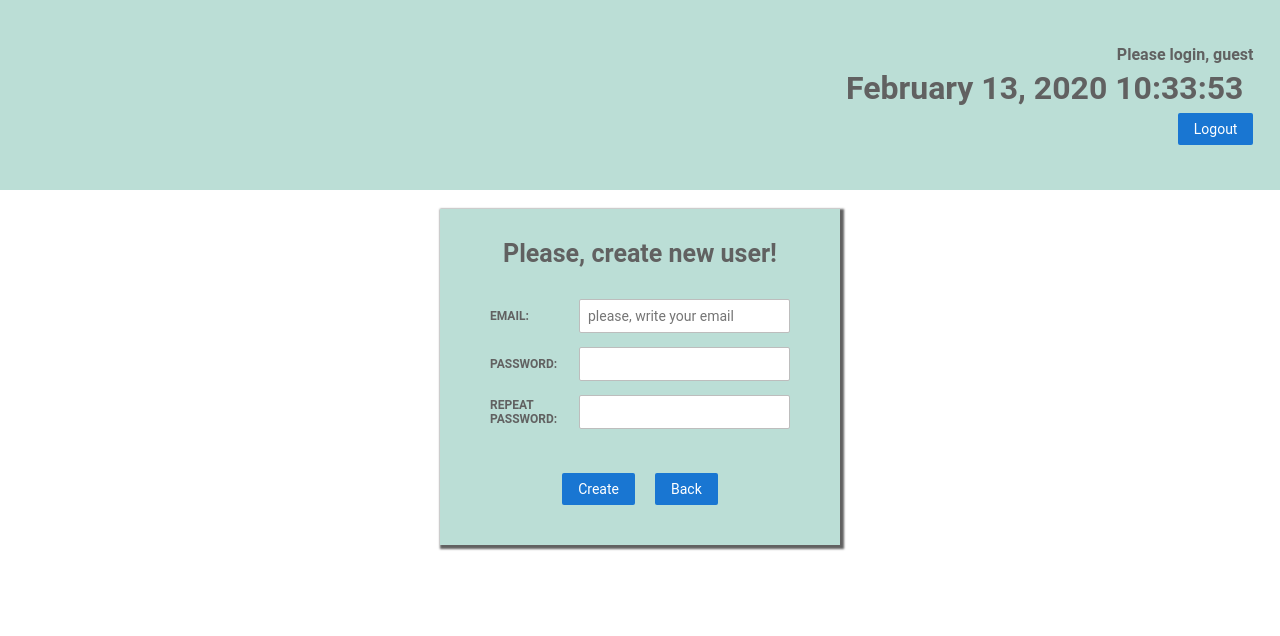
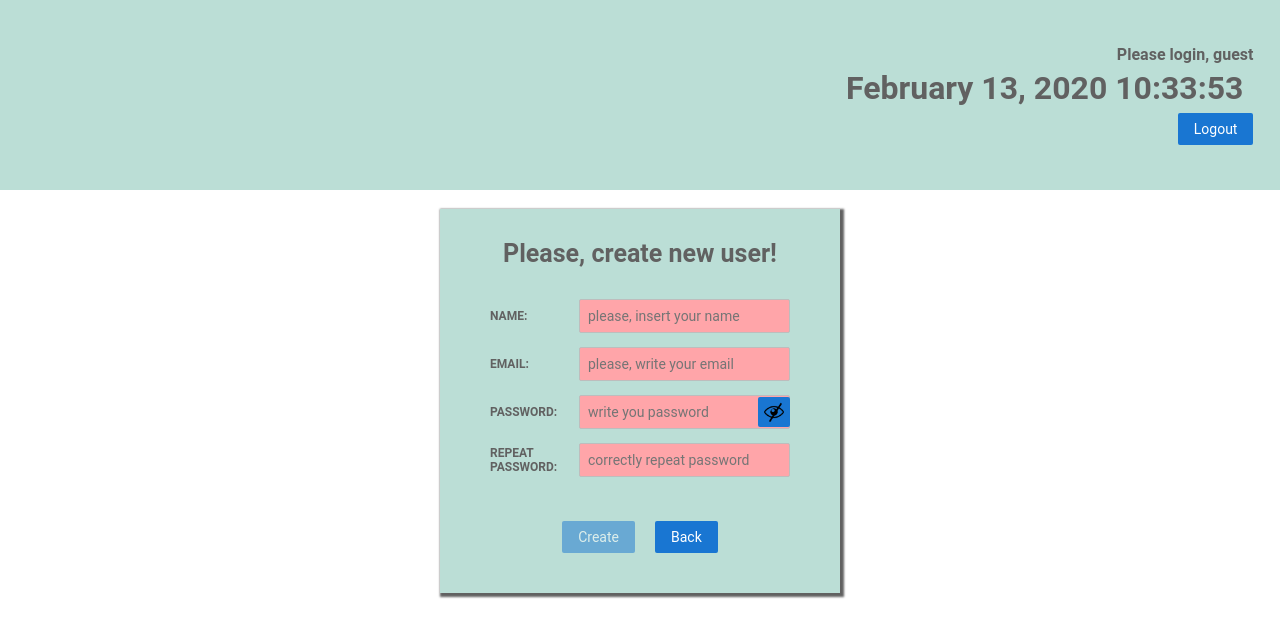
Before and after one commit to Raccoon2508/calendar, an Angular app: page /new-user in a window 1280 px wide. Shown: the top 636 px of the page. Built offline with nearby package versions, Linux system fonts and the light colour scheme.

Commit message:
Add the ability to create new users

```diff
--- a/src/app/day-shedule/add-event-form/add-event-form.component.html
+++ b/src/app/day-shedule/add-event-form/add-event-form.component.html
@@ -11,7 +11,6 @@
     type = "time"
     [(ngModel)]= "timeFrom"
     #timeFromInput = "ngModel"
-    [class.uncorrect] = "timeFromInput.touched && timeFromInput.invalid"
     required>
   </label>
 
--- a/src/app/login/login/login.component.html
+++ b/src/app/login/login/login.component.html
@@ -10,7 +10,7 @@
     <label>Password:<input type="password" [(ngModel)]="pass"></label>
     <div class = "button-block">
     <button (click) = "login()">Login</button>
-    <button>Registration</button>
+    <button (click) = "registerNewUser()" >Registration</button>
     </div>
     <div>
       <p whitespase = 'pre'>
--- a/src/app/login/login/login.component.ts
+++ b/src/app/login/login/login.component.ts
@@ -23,23 +23,27 @@ export class LoginComponent implements OnInit {
               public changeRef: ChangeDetectorRef,
               public views: ApplicationRef) { }
 
-  login() {
+  private login(): void {
     this.loginService.login(this.email, this.pass).subscribe((item: UserObject) => {
       if (item.userID) {
-        console.log(item);
-        localStorage.setItem('calendarUserAuthorisated', 'true');
-        localStorage.setItem('calendarUserId', item.userID + '');
-        localStorage.setItem('calendarUserName', item.userName + '');
-        localStorage.setItem('calendarUserJwt', item.jwt + '');
+        this.loginService.loginUser(item);
         this.router.navigate(['']);
-        console.log('Success');
       } else {
-        console.log('Login error');
+        throw new Error('some problem with login');
+        this.loginService.logoutUser();
         this.errorMessage = true;
         setTimeout(() => this.errorMessage = false, 2000);
       }
     });
   }
+
+  private registerNewUser(): void{
+    this.loginService.logoutUser();
+    this.router.navigate(['new-user']);
+
+  }
+
+
   ngOnInit() {
   }
 }
--- a/src/app/login/new-user/new-user.component.css
+++ b/src/app/login/new-user/new-user.component.css
@@ -38,12 +38,24 @@
   -webkit-box-align: center;
       -ms-flex-align: center;
           align-items: center;
+  position: relative;
   margin-top: 10px;
 }
 
 .user-create label input {
   margin-top: auto;
   margin-bottom: auto;
+}
+
+.user-create label .show-pass {
+  background-image: url("/assets/eye.png");
+  background-size: 20px;
+  background-repeat: no-repeat;
+  background-position: center;
+  position: absolute;
+  right: 0px;
+  width: 30px;
+  height: 30px;
 }
 
 .user-create .button-block {
@@ -53,4 +65,30 @@
 .user-create .button-block button {
   margin: 10px;
 }
+
+.user-create :invalid, .user-create .uncorrect {
+  background-color: #ffa5a9;
+  -webkit-animation-duration: 0.5s;
+          animation-duration: 0.5s;
+  -webkit-animation-name: fade;
+          animation-name: fade;
+}
+
+@-webkit-keyframes fade {
+  from {
+    background-color: white;
+  }
+  to {
+    background-color: #ffa5a9;
+  }
+}
+
+@keyframes fade {
+  from {
+    background-color: white;
+  }
+  to {
+    background-color: #ffa5a9;
+  }
+}
 /*# sourceMappingURL=new-user.component.css.map */
--- a/src/app/login/new-user/new-user.component.html
+++ b/src/app/login/new-user/new-user.component.html
@@ -1,10 +1,42 @@
-<div class = "user-create">
+<div class = "user-create" autocomplete="off">
     <h2>Please, create new user!</h2>
-    <label>Email:<input type="email" placeholder="please, write your email"></label>
-    <label>Password:<input type="password"></label>
-    <label>Repeat password:<input type="password"></label>
+    <label>Name:<input type="text"
+        [(ngModel)] = "userName"
+        placeholder="please, insert your name"
+        #nameInput = "ngModel"
+        [class.uncorrect] = "!correctName"
+        required>
+    </label>
+
+    <label>Email:<input type="email"
+        [(ngModel)] = "email"
+        placeholder="please, write your email"
+        #emailInput = "ngModel"
+        [class.uncorrect] = "!correctEmail"
+
+        required>
+    </label>
+    <label>Password:<input
+        [attr.type]="passTextType"
+        [(ngModel)]="firstPass"
+        #firstPassInput
+        [class.uncorrect] = "!correctRepeatedPass"
+        placeholder="write you password">
+        <button class ='show-pass' (click)='showPass()'></button></label>
+    <label>Repeat password:<input
+        [attr.type]="passTextType"
+        [(ngModel)]="secondPass"
+        #secondPassInput
+        [class.uncorrect] = "!correctRepeatedPass"
+        placeholder="correctly repeat password"
+        >
+
+    </label>
     <div class="button-block">
-        <button>Create</button>
-        <button>Back</button>
+
+        <button (click) = "createUser()"
+        [disabled]="!correctRepeatedPass||!correctEmail||!correctName">Create</button>
+        <button (click) = "goBack()">Back</button>
+
     </div>
 </div>
--- a/src/app/login/new-user/new-user.component.scss
+++ b/src/app/login/new-user/new-user.component.scss
@@ -22,13 +22,23 @@
         display: flex;
         justify-content: space-between;
         align-items: center;
-
+        position: relative;
         margin-top: 10px;
 
         input{
 
             margin-top:auto;
             margin-bottom: auto;
+        }
+        .show-pass{
+            background-image: url('/assets/eye.png');
+            background-size: 20px;
+            background-repeat: no-repeat;
+            background-position: center;
+            position: absolute;
+            right: 0px;
+            width:30px;
+            height:30px;
         }
     }
     .button-block{
@@ -37,5 +47,21 @@
             margin:10px;
         }
 
+
     }
+
+    :invalid, .uncorrect{
+        background-color: #ffa5a9;
+        animation-duration: 0.5s;
+        animation-name: fade;
+      }
+
+      @keyframes fade{
+        from{
+          background-color: white;
+        }
+        to{
+          background-color: #ffa5a9;
+        }
+      }
 }
--- a/src/app/login/new-user/new-user.component.ts
+++ b/src/app/login/new-user/new-user.component.ts
@@ -1,15 +1,71 @@
 import { Component, OnInit } from '@angular/core';
+import { ElementRef } from '@angular/core';
+import { first } from 'rxjs/operators';
+import {Location} from '@angular/common';
+import { user } from '../../services/user';
+import { LoginService } from '../services/login.service';
 
 @Component({
   selector: 'app-new-user',
   templateUrl: './new-user.component.html',
-  styleUrls: ['./new-user.component.css']
+  styleUrls: ['./new-user.component.css'],
+  providers: [LoginService]
 })
+
+
 export class NewUserComponent implements OnInit {
 
-  constructor() { }
+  private passTextType: string = 'password';
+  private firstPass: string = '';
+  private secondPass: string = '';
+  private email: string = '';
+  private userName: string = '';
+  private correctRepeatedPass: Boolean = false;
+  private correctEmail: Boolean = false;
+  private correctName: Boolean = false;
+  private userCard: {[x: string]: string} = {};
 
-  ngOnInit() {
+  constructor(private location: Location,
+              private loginService: LoginService) {}
+
+  private goBack(): void {
+    this.location.back();
   }
 
+  private createUser(): void {
+    console.log(this.userCard);
+    this.userCard.name = this.userName;
+    this.userCard.email = this.email;
+    this.userCard.pass = this.firstPass;
+    console.log('ready', this.userCard);
+    this.loginService.createUser(this.userCard).subscribe();
+  }
+
+  public ngOnInit(): void {
+
+  }
+  public showPass(): void {
+    if (this.passTextType === 'password') { this.passTextType = 'text'; }
+    else { this.passTextType = 'password'; }
+  }
+
+  public ngDoCheck(): void {
+    if (this.firstPass !== this.secondPass || this.firstPass === '') {
+      this.correctRepeatedPass = false;
+    } else {
+      this.correctRepeatedPass = true;
+    }
+    if (this.email.includes('@') && this.email.includes('.')) {
+      this.correctEmail = true;
+    } else {
+      this.correctEmail = false;
+    }
+    if (this.userName.length > 0) {
+      this.correctName = true;
+    } else {
+      this.correctName = false;
+    }
+  }
+
+
 }
--- a/src/app/login/services/login.service.ts
+++ b/src/app/login/services/login.service.ts
@@ -2,6 +2,7 @@ import { Injectable } from '@angular/core';
 import { HttpClient, HttpParams } from '@angular/common/http';
 import { Observable, throwError, of, from } from 'rxjs';
 import { UserObject } from '../user-object';
+import { User } from '../../services/user';
 
 
 @Injectable()
@@ -16,6 +17,26 @@ export class LoginService {
       'pass': pass
     };
     return this.http.get(this.serverLoginUrl, {params: parametrs});
+  }
+
+  public createUser(userObj: {[x: string]: string}): Observable<Object> {
+    return this.http.post('http://localhost:3000/new-user', userObj);
+  }
+
+
+  public loginUser(item: UserObject): void {
+        localStorage.setItem('calendarUserAuthorisated', 'true');
+        localStorage.setItem('calendarUserId', item.userID + '');
+        localStorage.setItem('calendarUserName', item.userName + '');
+        localStorage.setItem('calendarUserJwt', item.jwt + '');
+  }
+
+  public logoutUser(): void {
+        localStorage.setItem('calendarUserAuthorisated', 'false');
+        localStorage.removeItem('calendarUserId');
+        localStorage.removeItem('calendarUserName');
+        localStorage.removeItem('calendarUserJwt');
 
   }
+
 }
--- /dev/null
+++ b/src/app/services/user.ts
@@ -0,0 +1,5 @@
+export interface User{
+    name: '';
+    email: '';
+    pass: '';
+}
```
Also changed, not shown: src/assets/eye.png (added), 1 other file (tests, documents, lock files or other folders).
